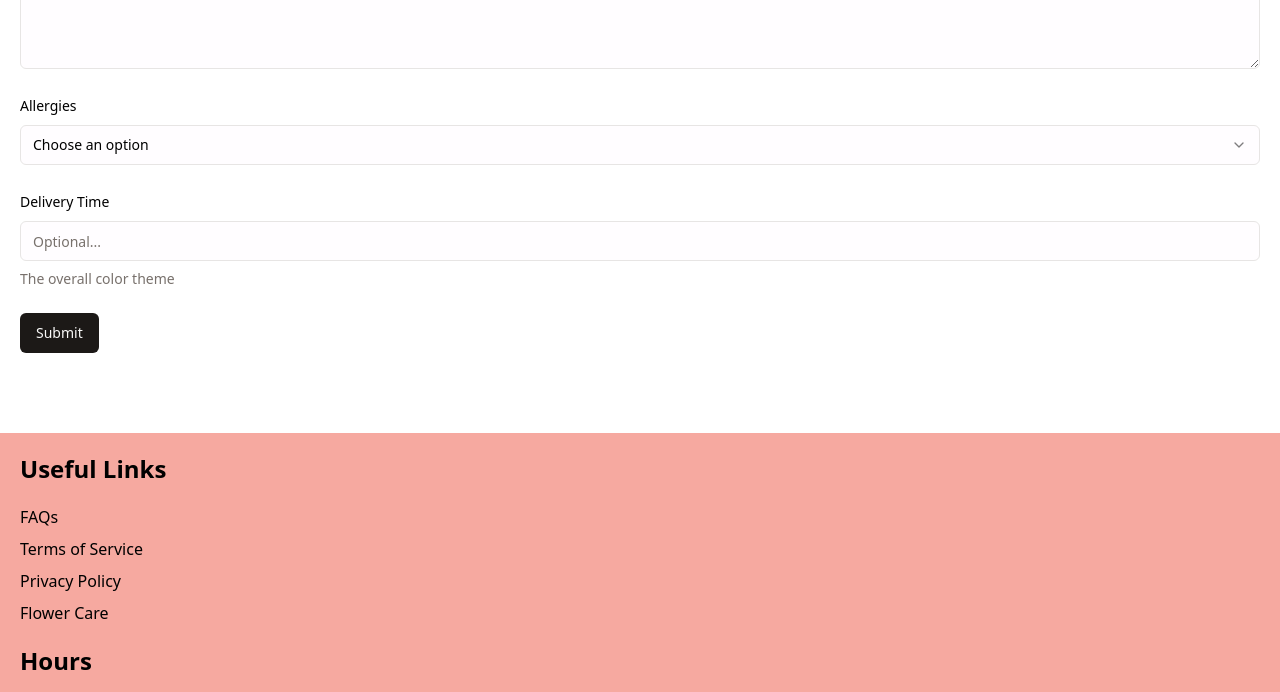
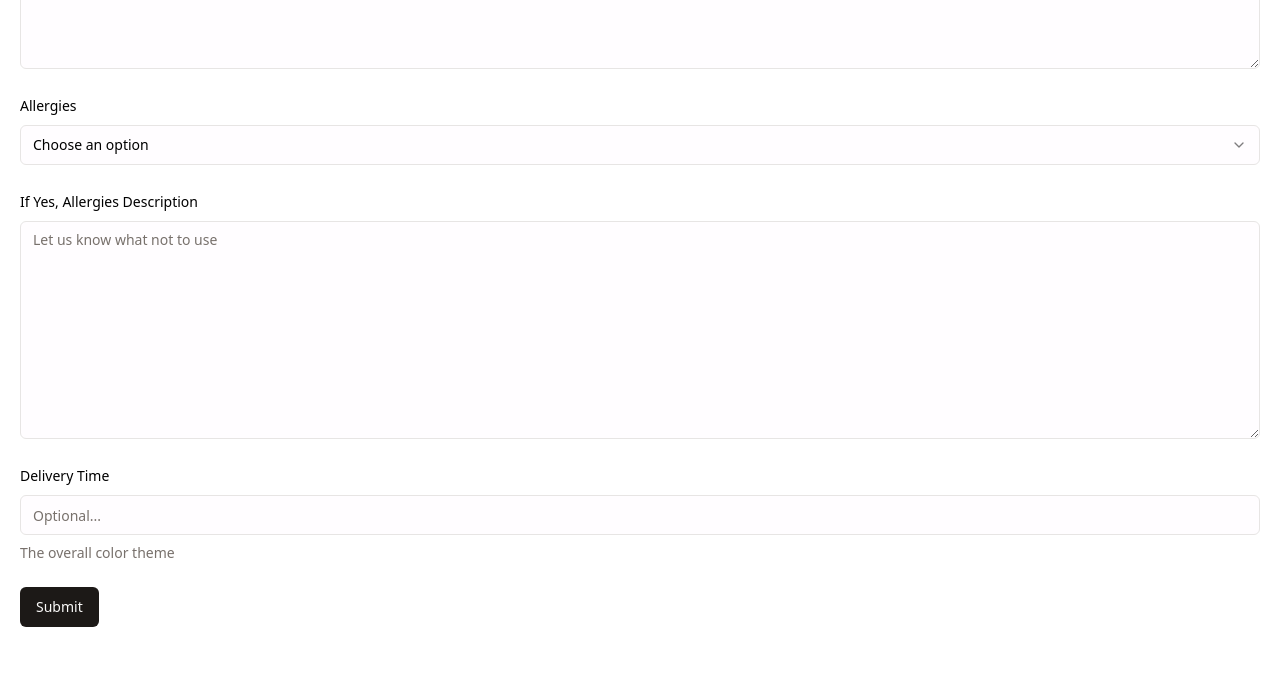
Before and after one commit to Old-Lai/sageandblanca, a React (Vite) app: page /product/1 in a window 1280 px wide. Shown: the part 1321-2013 px from the top of the page. Built offline with nearby package versions, Linux system fonts and the light colour scheme; some icons are missing.

Commit message:
product page form template adding functions to enable and disable certain fields on demand based on products

```diff
--- a/src/components/ProductOptionMenu.tsx
+++ b/src/components/ProductOptionMenu.tsx
@@ -26,6 +26,7 @@ import { Textarea } from "@/components/ui/textarea";
 import { Button } from "@/components/ui/button";
 import { cn } from "@/lib/utils";
 import { Value } from "@radix-ui/react-select";
+import { validateFieldsNatively } from "@hookform/resolvers";
 
 const formSchema = z
   .object({
@@ -41,8 +42,10 @@ const formSchema = z
   })
   .refine((data) => {
     const allergiesResponse = data.allergies;
-    if (allergiesResponse == "Yes" && data.allergiesText) return true;
-    else if (data.allergies == "No") return true;
+    const allergyTextResponse  = data.allergiesText;
+    console.log(allergiesResponse, allergyTextResponse)
+    if (allergiesResponse == "Yes" && allergyTextResponse?.toString().trim() != "") return true;
+    else if (allergiesResponse == "No") return true;
     else return false;
   }, {
     message: "Please specify your allergies",
@@ -171,13 +174,12 @@ export default function ProductOptionMenu(props: Readonly<{ className?: string }
               </FormItem>
             )}
           />
-          {haveAllergies && (
             <FormField
               control={form.control}
               name="allergiesText"
               render={({ field }) => (
                 <FormItem>
-                  <FormLabel>Allergies Description</FormLabel>
+                  <FormLabel>If Yes, Allergies Description</FormLabel>
                   <FormControl>
                     <Textarea
                       rows={10}
@@ -189,7 +191,6 @@ export default function ProductOptionMenu(props: Readonly<{ className?: string }
                 </FormItem>
               )}
             />
-          )}
           <FormField
             control={form.control}
             name="deliveryTime"
```
